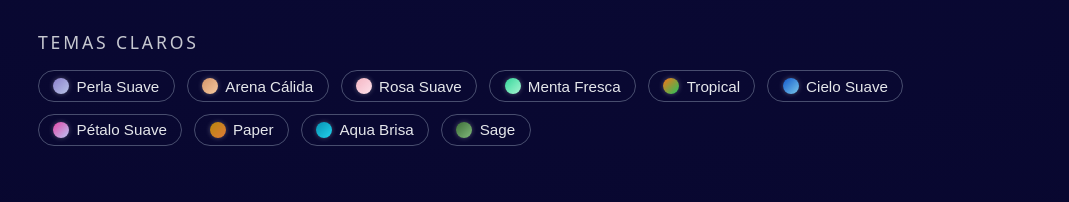
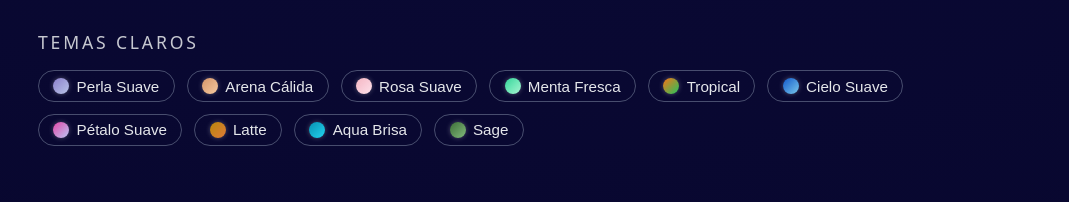
Before and after one commit to Laura-M-stack/laura-moyano-portfolio, a React (Vite) app: page / in a window 1280 px wide. Shown: the part 1213-1415 px from the top of the page, without its empty margins (102-1171 px from the left). Built offline with nearby package versions, Linux system fonts and the light colour scheme.

Commit message:
style: update theme name

```diff
--- a/src/components/ThemeSelector.tsx
+++ b/src/components/ThemeSelector.tsx
@@ -31,7 +31,7 @@ const themes: ThemeOption[] = [
     { id: 'tropical', labelEs: 'Tropical', labelEn: 'Tropical', mode: 'light' },
     { id: 'cloud', labelEs: 'Cielo Suave', labelEn: 'Soft Cloud', mode: 'light' },
     { id: 'snowbloom', labelEs: 'Pétalo Suave', labelEn: 'SnowBloom', mode: 'light' },
-    { id: 'latte', labelEs: 'Paper', labelEn: 'Paper', mode: 'light' },
+    { id: 'latte', labelEs: 'Latte', labelEn: 'Latte', mode: 'light' },
     { id: 'aqua', labelEs: 'Aqua Brisa', labelEn: 'Aqua Breeze', mode: 'light' },
     { id: 'blossom', labelEs: 'Sage', labelEn: 'Sage', mode: 'light' }
 ];
```
